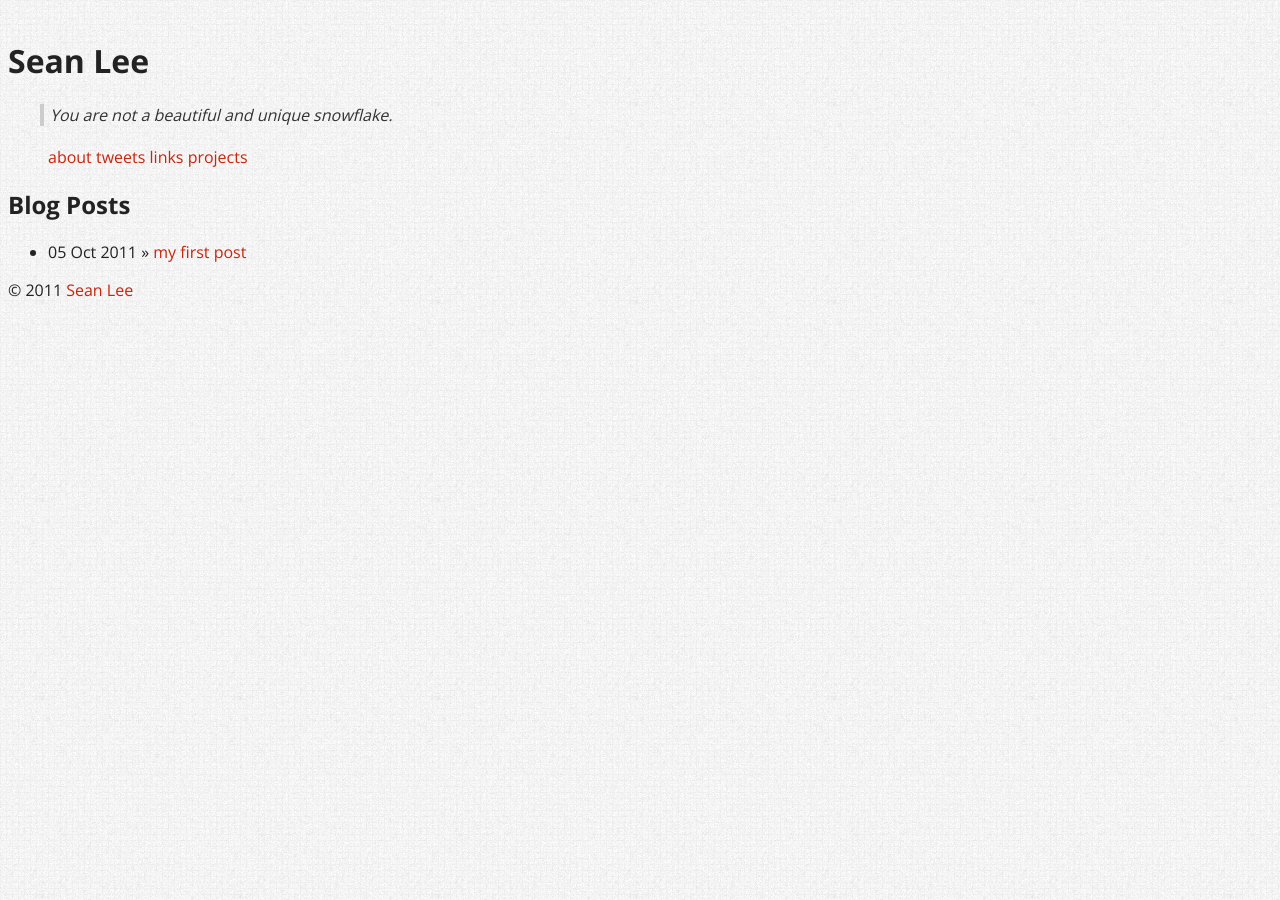
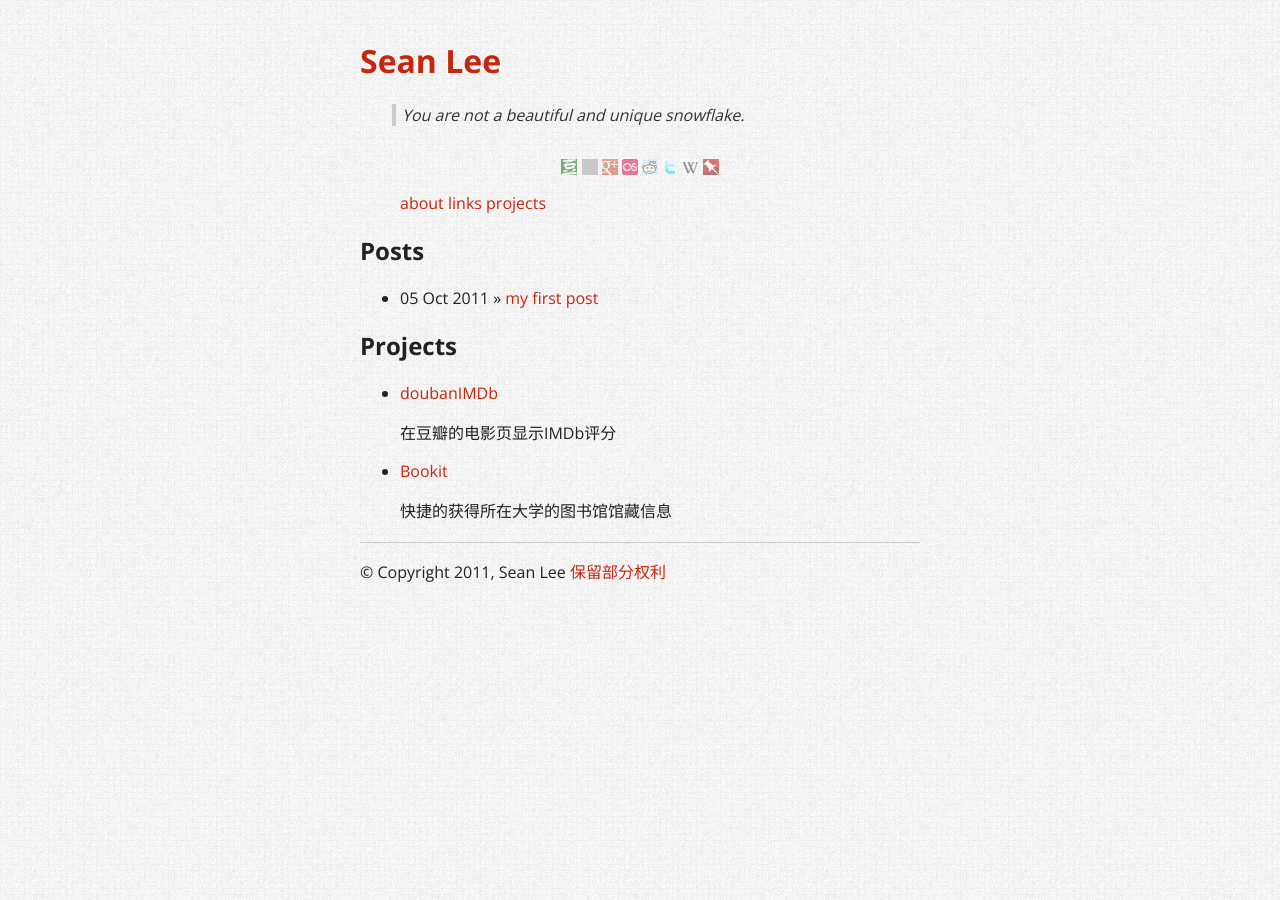
Before and after one commit to lisongx/notimportant.org, a Jekyll site: the page built from index.html, in a window 1280 px wide. Built offline with Jekyll 4.4.1, drawn with Linux system fonts in a browser that asks for light colours; grey boxes are pictures that could not be loaded.

Commit message:
change the site design

```diff
--- a/_layouts/default.html
+++ b/_layouts/default.html
@@ -2,33 +2,45 @@
 <html lang="zh">
 <head>
     <meta charset="utf-8">
-    <title>Sean's Web Page</title>
+    <title>{{ page.title }}</title>
     <meta name="author" content="Sean Lee">
     <!-- web font -->
     <link href='http://fonts.googleapis.com/css?family=Open+Sans:400,700,300,800' rel='stylesheet' type='text/css'>
 
+    <!--le css -->
+    <!-- <link rel="stylesheet" href="/css/reset.css" type="text/css" /> -->
     <link rel="stylesheet" href="/css/style.css" type="text/css" />
 
     <!-- prefix-free -->
-    <script src="javascript/prefixfree.min.js"></script>
+    <script src="/js/prefixfree.min.js"></script>
 
     <!--[if lt IE 9]>
     <script src="//html5shiv.googlecode.com/svn/trunk/html5.js"></script>
     <![endif]-->
 
     <link rel="shortcut icon" href="/favicon.ico" />
-    <script src="javascript/kerning.min.js"></script>
 </head>
 <body>
+<div id="container">
     <header>
         <hgroup>
-        <h1>Sean Lee</h1>
+        <h1><a href="/">Sean Lee</a></h1>
         <blockquote>You are not a beautiful and unique snowflake.</blockquote>
         </hgroup>
+        <p id="rellinks">
+        <a rel="me" title="豆瓣" href="http://www.douban.com/people/xiaosong/"><img alt="豆瓣" src="/img/icons/douban.png" width="16" height="16"></a>
+        <a rel="me" title="Github" href="http://github.com/seansay"><img alt="Github" src="/img/icons/github.png" width="16" height="16"></a>
+        <a rel="me" title="Google" href="https://plus.google.com/100906129632782898285"><img alt="Google" src="/img/icons/google.png" width="16" height="16"></a>
+        <a rel="me" title="Last.fm" href="http://www.last.fm/user/seansay/"><img alt="Last.fm" src="/img/icons/lastfm.png" width="16" height="16"></a>
+        <a rel="me" title="Reddit" href="http://reddit.com/user/seansay"><img alt="Reddit" src="/img/icons/reddit.png" width="16" height="16"></a>
+        <a rel="me" title="Twitter" href="http://twitter.com/seansay"><img alt="Twitter" src="/img/icons/twitter.png" width="16" height="16"></a>
+        <a rel="me" title="Wikipedia" href="http://zh.wikipedia.org/wiki/User:Seansay"><img alt="Wikipedia" src="/img/icons/wikipedia.png" width="16" height="16"></a>
+        <a rel="me" title="Pinboard" href="http://pinboard.in/u:seansay"><img alt="Pinboard" src="/img/icons/pinboard.png" width="16" height="16"></a>
+
+        </p>
         <nav>
             <ul>
                 <li><a href="about">about</a></li>
-                <li><a href="http://twitter.com/seansay">tweets</a></li>
                 <li><a href="http://pinboard.in/u:seansay/">links</a></li>
                 <li><a href="projects">projects</a></li>
             </ul>
@@ -36,7 +48,9 @@
     </header>
         {{ content }}
     <footer>
-        <p>&#169; 2011 <a href="about.html">Sean Lee</a></p>
+        <p>&copy; Copyright 2011, Sean Lee
+        <a rel="license" title="Licensed under a Creative Commons Attributes license" href="http://creativecommons.org/licenses/by/3.0/deed.zh">保留部分权利</a></p>
     </footer>
+</div>
 </body>
 </html>
--- a/index.html
+++ b/index.html
@@ -4,12 +4,24 @@
 ---
 
 <section id="home">
-    <h1>Blog Posts</h1>
+    <h1>Posts</h1>
     <ul class="posts">
         {% for post in site.posts %}
       <li><span>{{ post.date | date_to_string }}</span> &raquo; <a href="{{ post.url }}">{{ post.title }}</a></li>
         {% endfor %}
     </ul>
 </section>
-  </ul>
-</div>
+
+<section id="projects">
+    <h1>Projects</h1>
+    <ul>
+      <li>
+          <a href="#">doubanIMDb</a>
+          <p>在豆瓣的电影页显示IMDb评分</p>
+      </li>
+      <li>
+          <a href="#">Bookit</a>
+          <p>快捷的获得所在大学的图书馆馆藏信息</p>
+      </li>
+    </ul>
+</section>
```
Also changed, not shown: about.md (+0 -2 lines), javascript/kerning.min.js (deleted), 1 other file.
